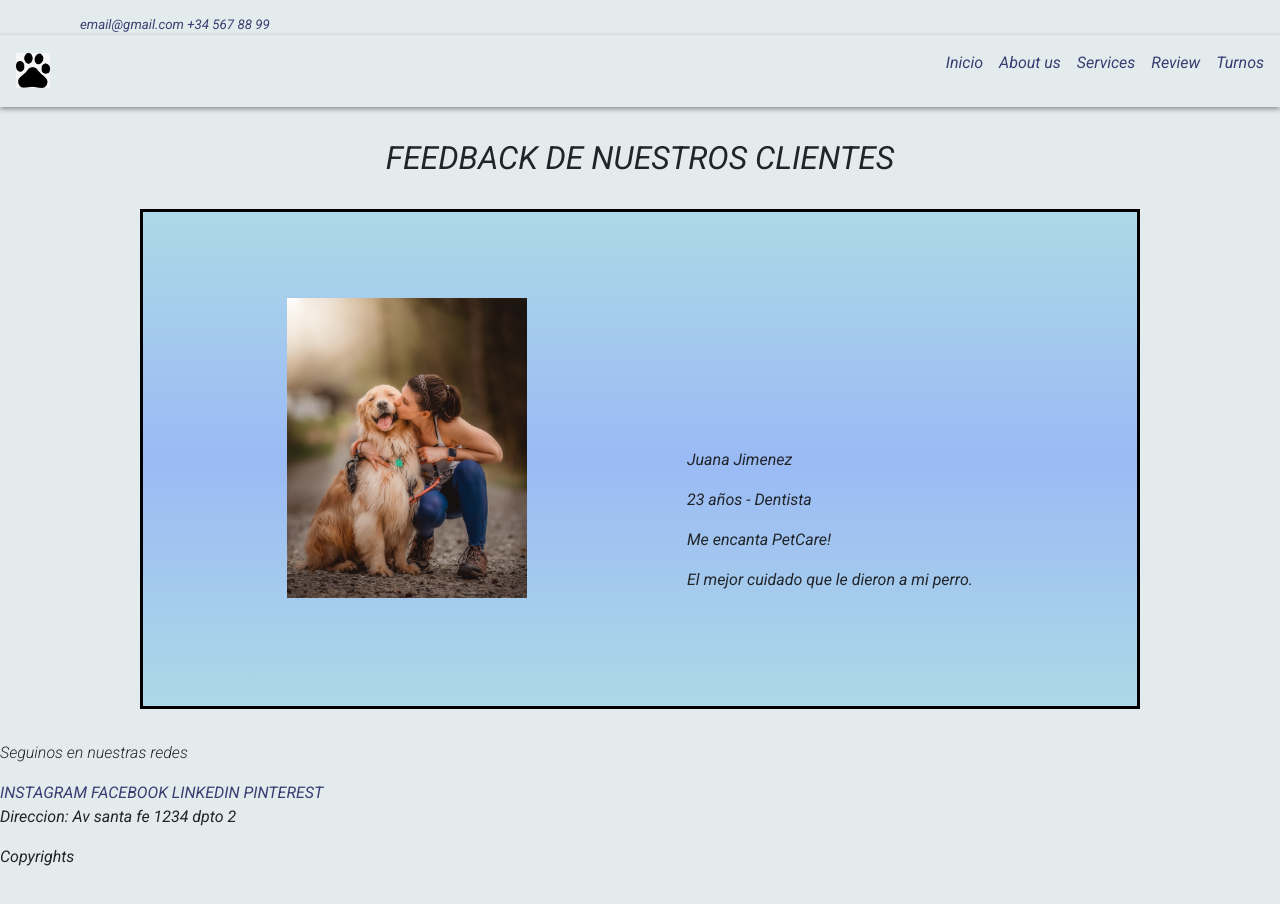
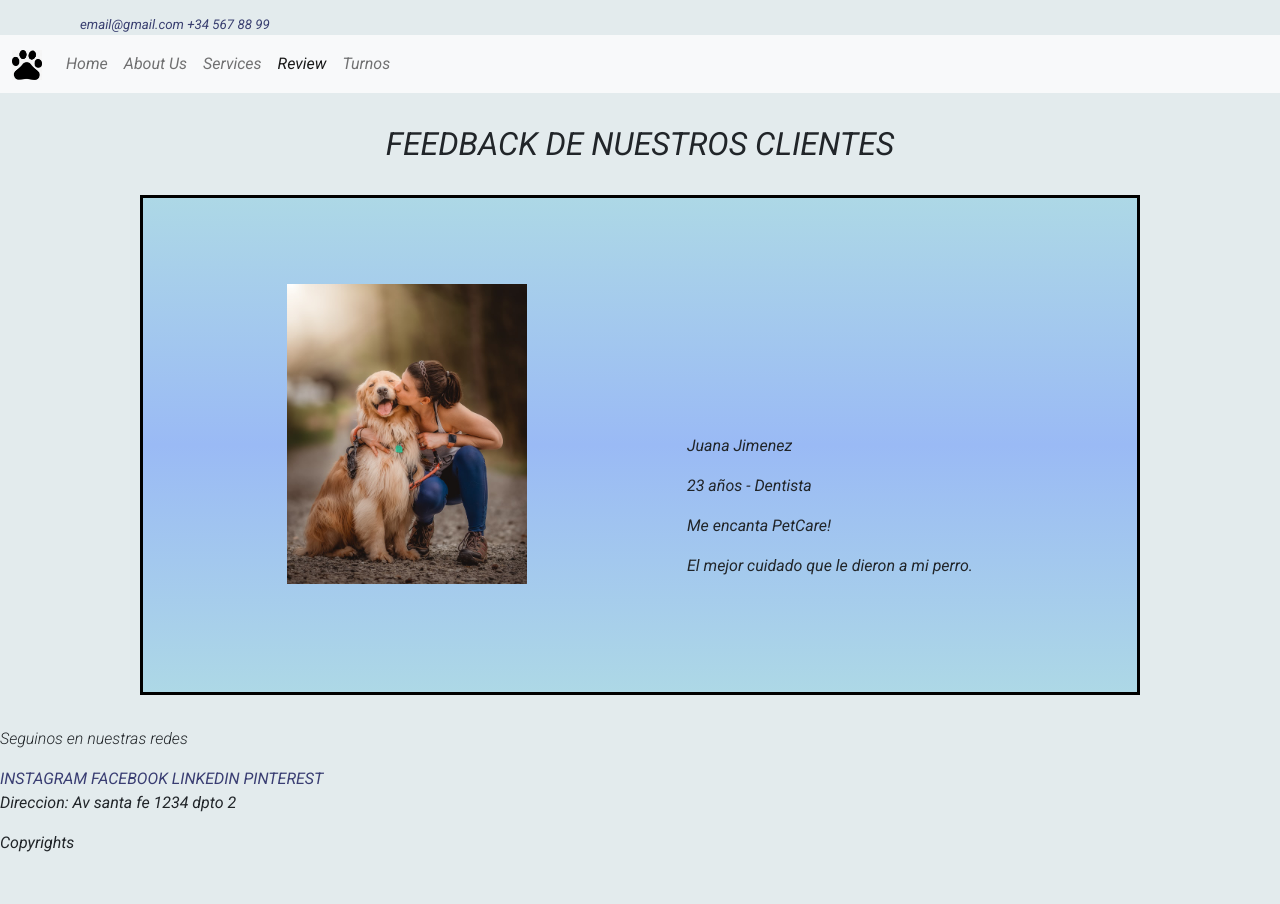
Before and after one commit to Lisset-Guzman/PetCare, a website: page pages/review.html in a window 1280 px wide. Shown: the top 904 px of the page. Drawn offline with Linux system fonts and the light colour scheme; files that its build step writes are made by us from their sources; files whose address does not match are found by name.

Commit message:
Agrege boostrap en todos los menus

```diff
--- a/pages/review.html
+++ b/pages/review.html
@@ -24,21 +24,39 @@
     </section>
 
     <section>
-        <div>
-            <header class="navv">
-                <img class="logo" src="../img/logo.jpeg" alt="logo patita" width="35" height="35">
-                <nav  class="nav_lista">
-                    <ul class="nav_lista" >
-                        <li class="nav_items"><a href="../index.html">Inicio</a></li>
-                        <li class="nav_items"><a href="./aboutUs.html">About us</a></li>
-                        <li class="nav_items"><a href="./services.html">Services</a></li>
-                        <li class="nav_items" ><a href="./review.html">Review</a></li>
-                        <li class="nav_items"><a href="./turnos.html">Turnos</a></li>
-                    </ul>
-                </nav>
-            </header>
-        </div>
+        <header>
+                    <nav class="navbar navbar-expand-lg navbar-light bg-light">
+                        <div class="container-fluid">
+                            <a class="navbar-brand">
+                              <img src="../img/logo.jpeg" alt="logo-patita" width="30" height="30">
+                            </a>
+                            <button class="navbar-toggler" type="button" data-bs-toggle="collapse" data-bs-target="#navbarNav" aria-controls="navbarNav" aria-expanded="false" aria-label="Toggle navigation">
+                              <span class="navbar-toggler-icon"></span>
+                            </button>
 
+                            <div class=" collapse navbar-collapse">
+                               <ul class="navbar-nav">
+                               <li class="nav-item">
+                              <a class="nav-link" href="../index.html">Home</a>
+                                </li>
+                                <li class="nav-item">
+                              <a class="nav-link" href="./aboutUs.html">About Us</a>
+                                </li>
+                              <li class="nav-item">
+                              <a class="nav-link" href="./services.html">Services</a>
+                              </li>
+                             <li class="nav-item">
+                              <a class="nav-link active" aria-current="page" href="./review.html">Review</a>
+                              </li>
+                              <li class="nav-item">
+                                <a class="nav-link" href="./turnos.html">Turnos</a>
+                              </li>
+                              </ul>
+
+                            </div>
+                        </div>
+                      </nav>
+        </header>
     </section>
     <section class="caja-review">
         <div>
```
Also changed, not shown: index.html (+35 -17 lines), pages/aboutUs.html (+34 -14 lines), pages/services.html (+15 -9 lines).
